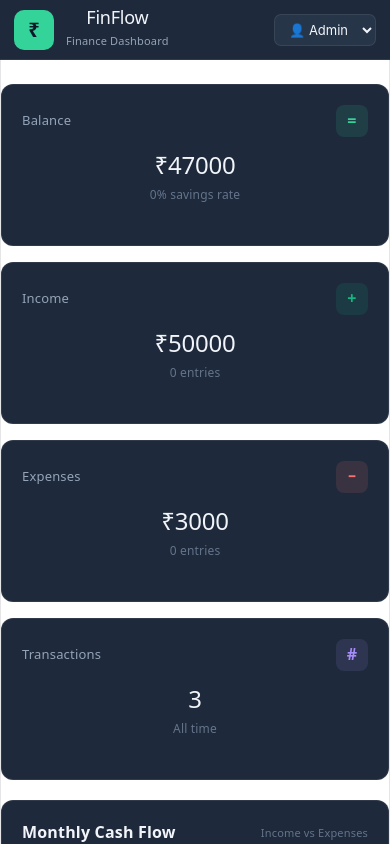
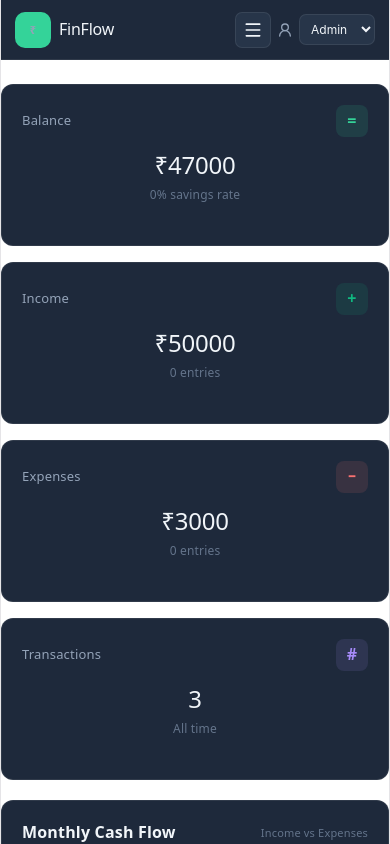
Before and after one commit to ShrutiM8/finflow-analytics, a React (Vite) app in the folder finflow-analytics/: page / in a window 390 px wide. Shown: the top 844 px of the page. Built offline with nearby package versions, Linux system fonts and the light colour scheme.

Commit message:
Make navbar responsive

```diff
--- a/finflow-analytics/src/components/Navbar.jsx
+++ b/finflow-analytics/src/components/Navbar.jsx
@@ -1,43 +1,68 @@
 import React, { useState } from "react";
+import {
+  ArrowLeftRight,
+  ChartNoAxesCombined,
+  LayoutDashboard,
+  Menu,
+  UserRound,
+  X,
+} from "lucide-react";
 
 function Navbar() {
   const [role, setRole] = useState("admin");
+  const [isMenuOpen, setIsMenuOpen] = useState(false);
 
   return (
     <nav className="navbar">
       <div className="nav-brand">
-        <div className="brand-icon">₹</div>
+        <div className="brand-icon">
+          <span aria-hidden="true">₹</span>
+        </div>
         <div>
           <h2>FinFlow</h2>
-          <span>Finance Dashboard</span>
+          <span>Analytics</span>
         </div>
       </div>
 
-      <div className="nav-tabs">
+      <div
+        className={`nav-tabs${isMenuOpen ? " is-open" : ""}`}
+        id="mobile-navigation"
+      >
         <a className="nav-tab" href="#dashboard">
-          <span>▦</span>
+          <LayoutDashboard size={16} aria-hidden="true" />
           <span>Dashboard</span>
         </a>
 
-        <button className="nav-tab active">
-          <span>☷</span>
+        <button className="nav-tab">
+          <ArrowLeftRight size={16} aria-hidden="true" />
           <span>Transactions</span>
         </button>
 
-        <button className="nav-tab">
-          <span>◉</span>
+        <button className="nav-tab active">
+          <ChartNoAxesCombined size={16} aria-hidden="true" />
           <span>Insights</span>
         </button>
       </div>
 
       <div className="nav-right">
+        <button
+          className="nav-toggle"
+          type="button"
+          aria-label={isMenuOpen ? "Close navigation menu" : "Open navigation menu"}
+          aria-expanded={isMenuOpen}
+          aria-controls="mobile-navigation"
+          onClick={() => setIsMenuOpen((open) => !open)}
+        >
+          {isMenuOpen ? <X size={20} aria-hidden="true" /> : <Menu size={20} aria-hidden="true" />}
+        </button>
+        <UserRound className="role-user-icon" size={16} aria-hidden="true" />
         <select
           className="role-select"
           value={role}
           onChange={(event) => setRole(event.target.value)}
         >
-          <option value="admin">👤 Admin</option>
-          <option value="viewer">👁 Viewer</option>
+          <option value="admin">Admin</option>
+          <option value="viewer">Viewer</option>
         </select>
 
         <span className={`role-badge ${role}`}>
--- a/finflow-analytics/src/components/component.scss
+++ b/finflow-analytics/src/components/component.scss
@@ -3,8 +3,7 @@
 ========================= */
 
 .navbar {
-  width: 100vw;
-  margin-left: calc(50% - 50vw);
+  width: 100%;
   position: sticky;
   top: 0;
   z-index: 50;
@@ -64,14 +63,15 @@
 .nav-tab {
   border: none;
   background: transparent;
-  box-sizing: border-box;
+  box-sizing: content-box;
+  width: 104px;
 
   display: flex;
   align-items: center;
   justify-content: center;
   gap: 6px;
 
-  height: 35px;
+  height: 21px;
   line-height: 20px;
   padding: 7px 14px;
   border-radius: 7px;
@@ -102,6 +102,10 @@
   gap: 10px;
 }
 
+.nav-toggle {
+  display: none;
+}
+
 .role-select {
   padding: 6px 10px;
 
@@ -114,6 +118,11 @@
   font-size: 13px;
 
   cursor: pointer;
+}
+
+.role-user-icon {
+  flex-shrink: 0;
+  color: #94a3b8;
 }
 
 .role-badge {
@@ -383,14 +392,129 @@
     grid-template-columns: 1fr;
   }
 
+  .navbar {
+    gap: 8px;
+    padding-right: 14px;
+    padding-left: 14px;
+  }
+
+  .nav-brand {
+    gap: 8px;
+  }
+
+  .brand-icon {
+    width: 36px;
+    height: 36px;
+  }
+
+  .nav-brand h2 {
+    font-size: 16px;
+  }
+
   .nav-tabs {
-    display: none;
+    position: static;
+    min-width: 0;
+    justify-content: center;
+    transform: none;
+    gap: 10px;
+  }
+
+  .nav-tab {
+    flex: 1 1 0;
+    width: auto;
+    min-width: 0;
+    gap: 4px;
+    padding: 7px 4px;
+    font-size: 12px;
+  }
+
+  .nav-tab.active {
+    padding: 7px 4px;
+  }
+
+  .nav-right {
+    gap: 6px;
+  }
+
+  .role-select {
+    padding: 6px 7px;
+    font-size: 12px;
   }
 }
 
 @media (max-width: 600px) {
   .navbar {
-    padding: 0 14px;
+    height: auto;
+    min-height: 60px;
+    flex-wrap: wrap;
+    padding: 10px 14px;
+    column-gap: 8px;
+    row-gap: 10px;
+  }
+
+  .nav-brand {
+    order: 1;
+    gap: 8px;
+  }
+
+  .brand-icon {
+    width: 36px;
+    height: 36px;
+  }
+
+  .nav-right {
+    order: 2;
+    margin-left: auto;
+    gap: 6px;
+  }
+
+  .nav-toggle {
+    display: inline-flex;
+    align-items: center;
+    justify-content: center;
+    width: 36px;
+    height: 36px;
+    padding: 0;
+    border: 1px solid rgba(255, 255, 255, 0.08);
+    border-radius: 7px;
+    background: #273549;
+    color: #f1f5f9;
+    font-size: 18px;
+    cursor: pointer;
+  }
+
+  .role-select {
+    padding: 6px 7px;
+  }
+
+  .nav-tabs {
+    display: none;
+    order: 3;
+    flex-basis: 100%;
+    gap: 4px;
+  }
+
+  .nav-tabs.is-open {
+    display: flex;
+    flex-direction: column;
+  }
+
+  .nav-tab {
+    justify-content: flex-start;
+    gap: 6px;
+    font-size: 12px;
+  }
+
+  .nav-tab,
+  .nav-tab.active {
+    flex: 0 0 auto;
+    width: 100%;
+    min-width: 100%;
+    padding: 7px 6px;
+  }
+
+  .nav-brand > div:last-child span {
+    display: none;
   }
 
   .role-badge {
--- a/finflow-analytics/src/index.css
+++ b/finflow-analytics/src/index.css
@@ -55,8 +55,8 @@ body {
 }
 
 #root {
-  width: 1126px;
-  max-width: 100%;
+  width: 100%;
+  max-width: none;
   margin: 0 auto;
   text-align: center;
   border-inline: 1px solid var(--border);
```
